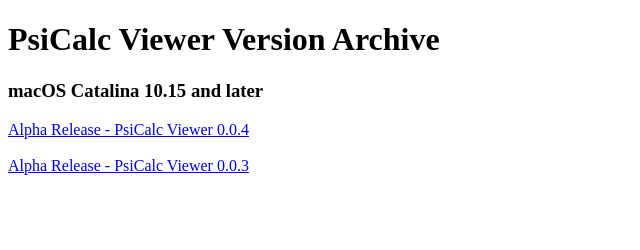
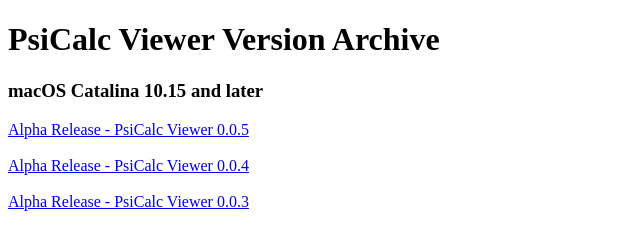
Before and after one commit to mandosoft/psicalc_downloads, a plain HTML site: page index.html in a window 1280 px wide. Shown: the whole page, without its empty margins (0-640 px from the left). Drawn offline with Linux system fonts and the light colour scheme.

Commit message:
added version 0.0.5

```diff
--- a/index.html
+++ b/index.html
@@ -8,6 +8,8 @@
 <body>
 <h1>PsiCalc Viewer Version Archive</h1>
 <h3>macOS Catalina 10.15 and later</h3>
+<a href="https://drive.google.com/uc?export=download&id=1eDypfWSUVP_rcIgPnFNtuHv1QtYnii_-">Alpha Release - PsiCalc Viewer 0.0.5</a>
+<br><br>
 <a href="https://drive.google.com/uc?export=download&id=1nWwy8cOldVb2gc0MZu9wWFbkHvs-R86-">Alpha Release - PsiCalc Viewer 0.0.4</a>
 <br><br>
 <a href="https://drive.google.com/uc?export=download&id=1fR-gp4SvQU4WAvlYVz7H72_2pzdEcLSI">Alpha Release - PsiCalc Viewer 0.0.3</a>
```
